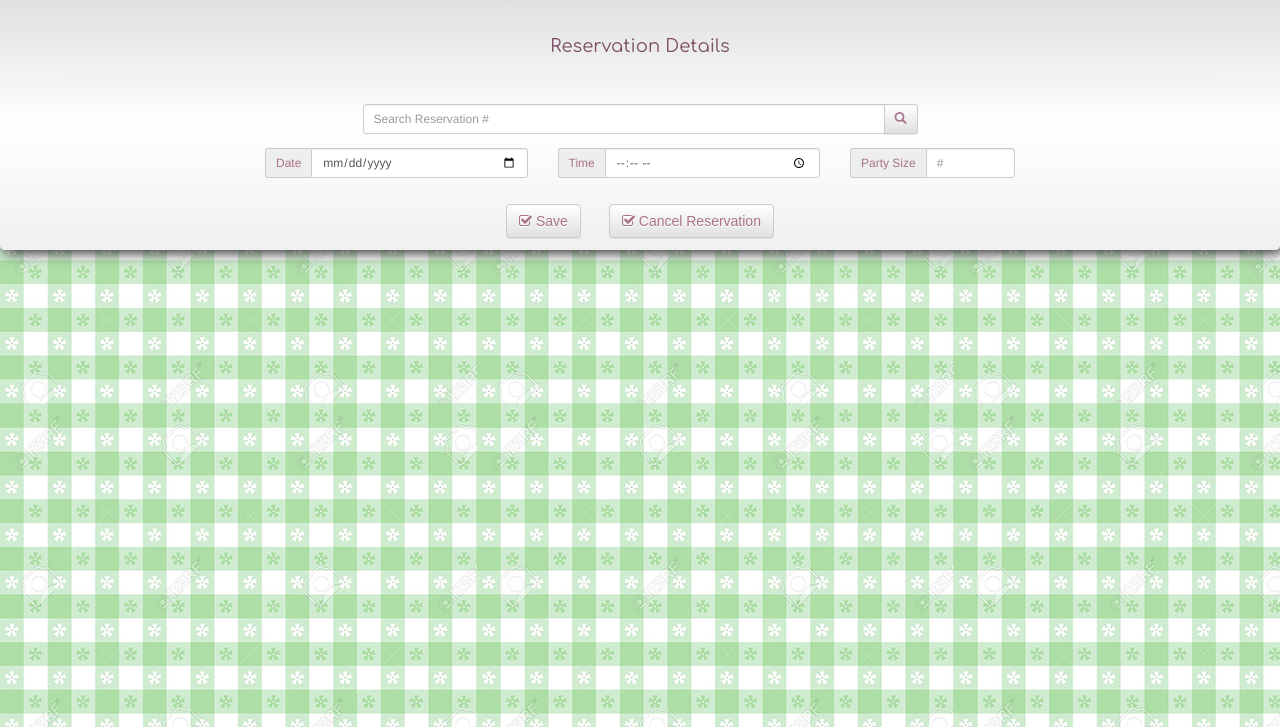
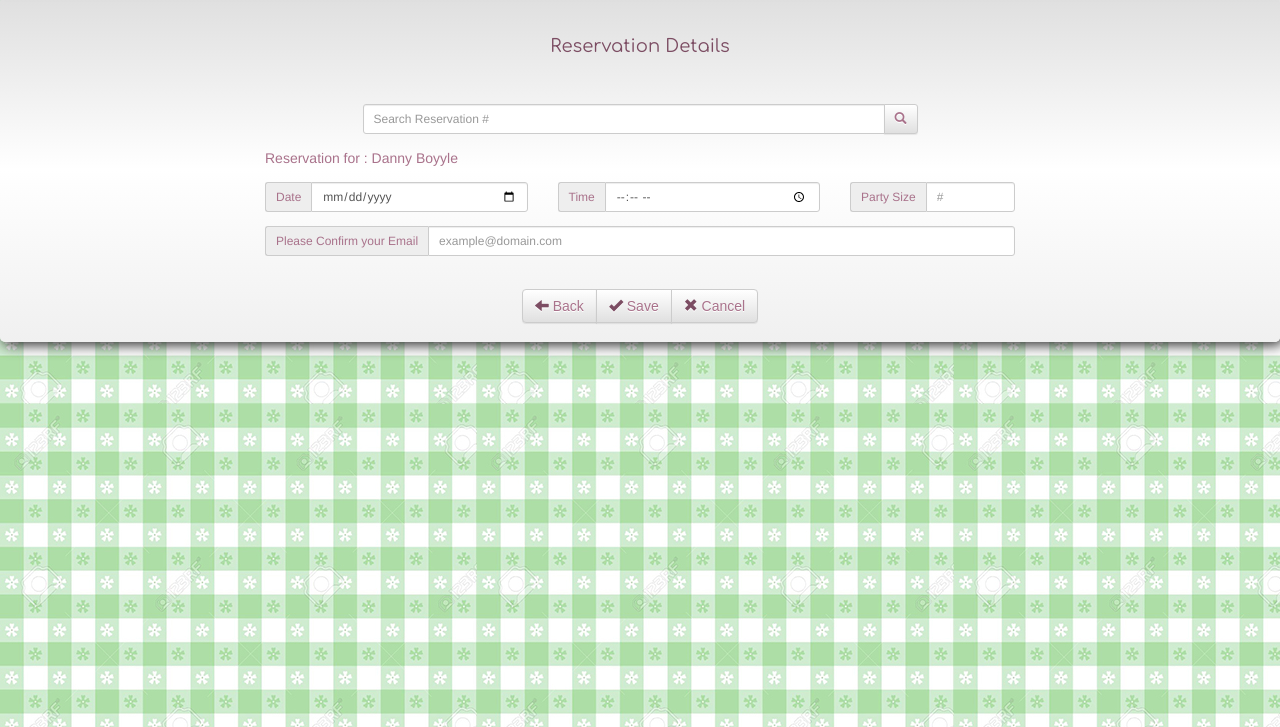
Before and after one commit to anoopbr/bookatable, a plain HTML site: page reservation.html in a window 1280 px wide. Shown: the part 73-800 px from the top of the page. Drawn offline with nearby package versions, Linux system fonts and the light colour scheme; a web font is replaced by a local one.

Commit message:
reservation details

```diff
--- a/reservation.html
+++ b/reservation.html
@@ -60,6 +60,11 @@
             </div>
             <div class="row bt-vert-padding">
                 <section>
+                    <div class=" bt-vert-padding col-xs-12 col-sm-10 col-sm-offset-2">
+                        <span class="fa-bt-transparent">Reservation for : Danny Boyyle</span>
+                    </div>
+                </section>
+                <section>
                     <div class=" bt-vert-padding col-xs-12 col-sm-3 col-sm-offset-2">
                         <div class="input-group input-group-sm">
                             <span class="input-group-addon fa-bt-inverse" >Date</span>
@@ -78,23 +83,36 @@
                 <section >
                     <div class="  bt-vert-padding col-xs-12 col-sm-2 ">
                         <div class="input-group input-group-sm">
-                            <span class="input-group-addon fa-bt-inverse" id="basic-addon1">Party Size</li></span>
-                            <input type="number" class="form-control" placeholder="#" aria-describedby="basic-addon1">
+                            <span class="input-group-addon fa-bt-inverse">Party Size</li></span>
+                            <input type="number" class="form-control" placeholder="#">
+                        </div>
+                    </div>
+                </section>
+                <section>
+                    <div class=" bt-vert-padding col-xs-12 col-sm-8 col-sm-offset-2">
+                        <div class="input-group input-group-sm">
+                            <span class="input-group-addon fa-bt-inverse" >Please Confirm your Email</span>
+                            <input type="email" class="form-control" placeholder="example@domain.com">
                         </div>
                     </div>
                 </section>
             </div>
-
-
-
-
             <div class="input-group bt-login-input bt-vert-margin" role="group">
-                <button type="button" class="btn btn-default fa-btn-inverse bt-horz-margin">
-                    <i class="fa fa-check-square-o "></i> Save
-                </button>
-                <button type="button" class="btn btn-default fa-btn-inverse bt-horz-margin">
-                    <i class="fa fa-check-square-o "></i> Cancel Reservation
-                </button>
+                <section>
+                    <div class=" bt-vert-padding col-xs-12">
+                        <div class="btn-group">
+                            <button type="button" class="btn btn-default fa-btn-inverse">
+                                <span class="glyphicon glyphicon-arrow-left"></span>
+                                Back</button>
+                            <button type="button" class="btn btn-default fa-btn-inverse">
+                                <span class="glyphicon glyphicon-ok"></span>
+                                Save</button>
+                            <button type="button" class="btn btn-default fa-btn-inverse">
+                                <span class="glyphicon glyphicon-remove"></span>
+                                Cancel</button>
+                        </div>
+                    </div>
+                </section>
             </div>
         </div>
     </div>
```
